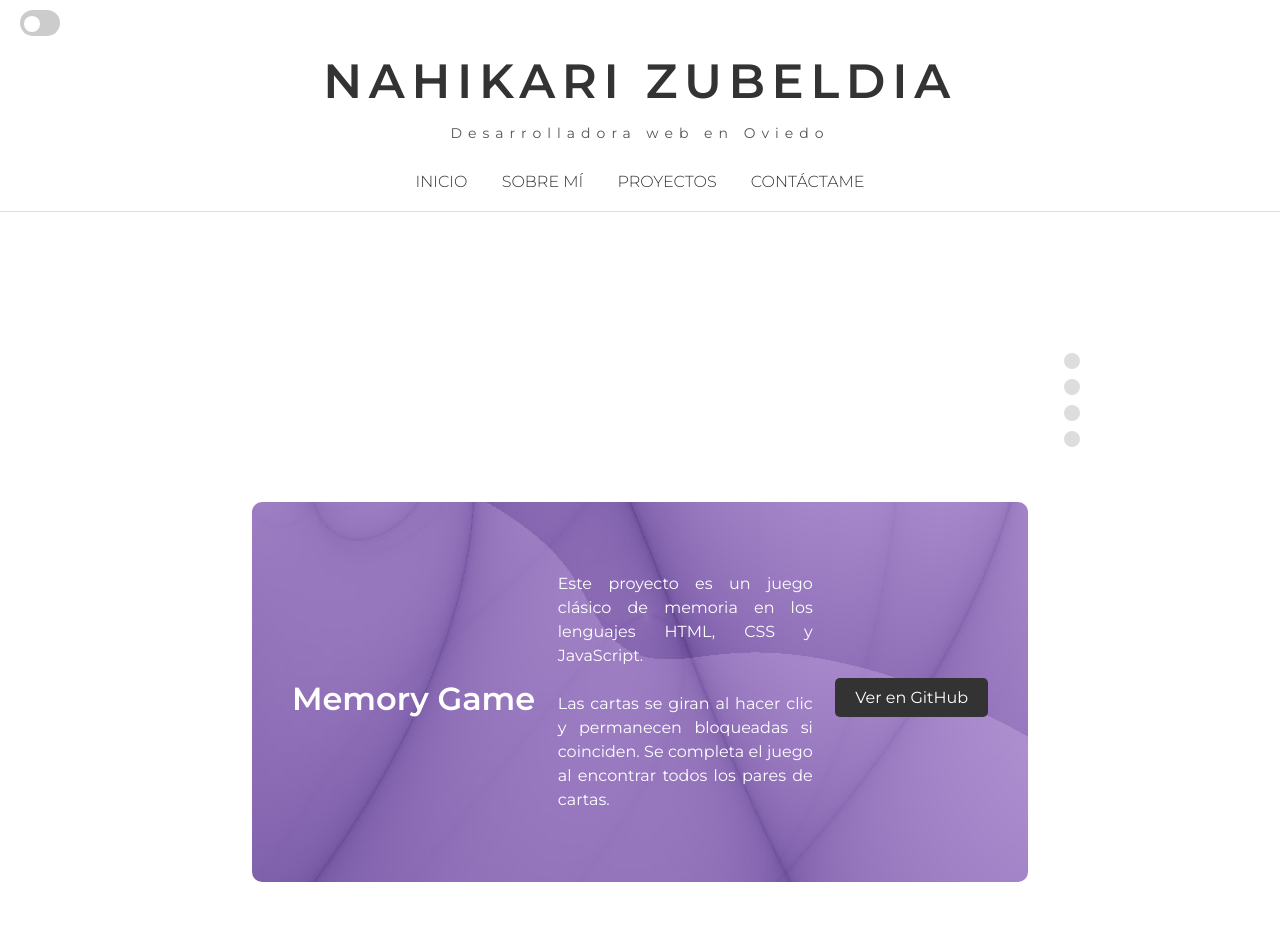
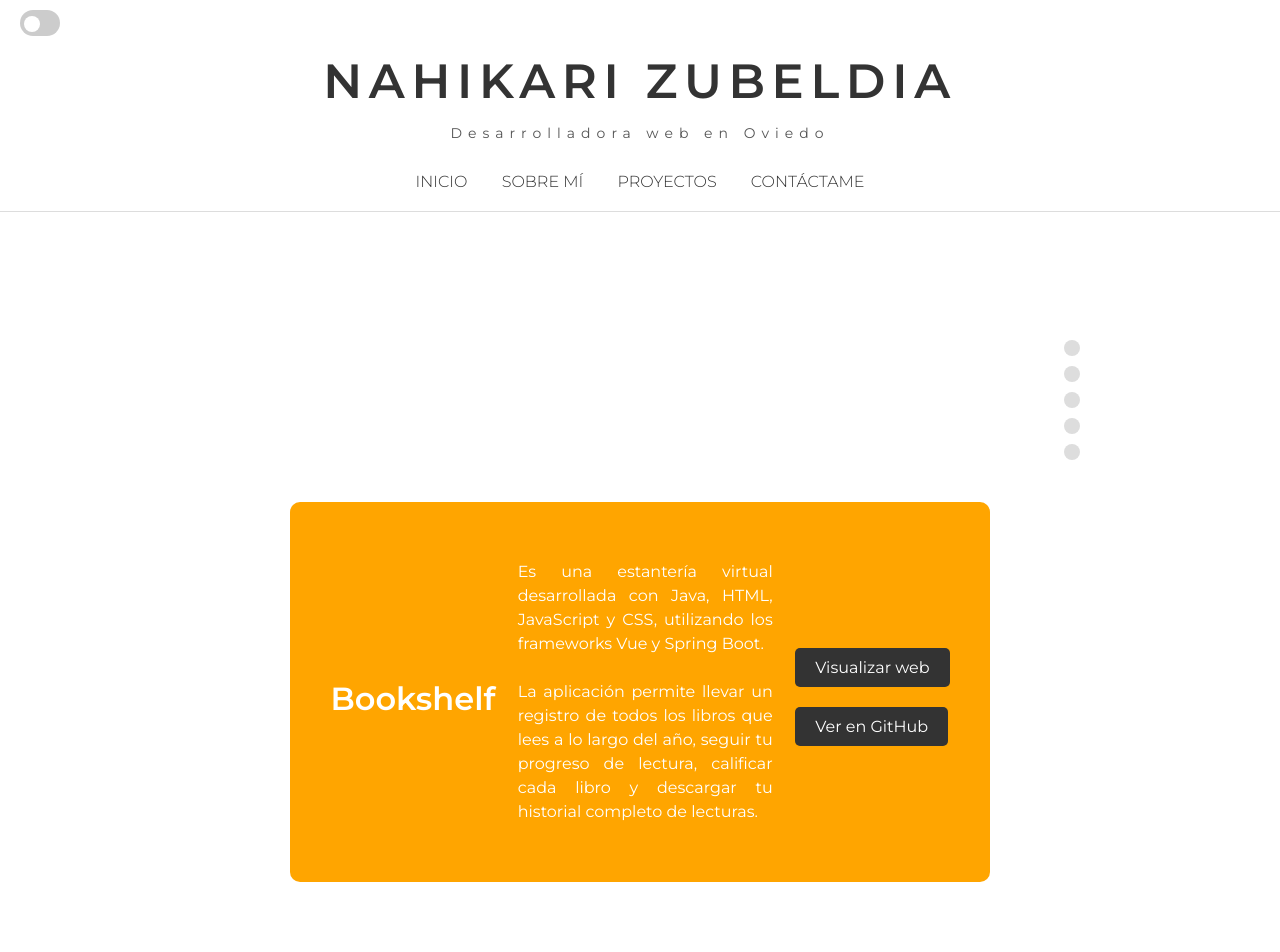
Before and after one commit to nahidev/portfolio, a plain HTML site: page proyectos.html in a window 1280 px wide. Shown: the top 952 px of the page. Drawn offline with Linux system fonts and the light colour scheme.

Commit message:
Update 2025

```diff
--- a/assets/css/styles.css
+++ b/assets/css/styles.css
@@ -1,9 +1,8 @@
-body {
+html, body {
     font-family: 'Montserrat', sans-serif;
     margin: 0;
     padding: 0;
     color: #333;
-    background-color: #fff;
 }
 main {
     max-width: 900px;
@@ -127,6 +126,10 @@ main {
     align-items: center;
     padding: 20px;
 }
+.project-item:last-child {
+    grid-column: span 2;
+    justify-self: center;
+}
 .project-item {
     position: relative;
     overflow: hidden;
@@ -174,6 +177,9 @@ main {
 }
 .scroll-indicator .dot:hover {
     background-color: #555;
+}
+.project-content.bookshelf{
+    background-image: url('../imgs/Bookshelf-background.jpg');
 }
 .project-content.memory-game {
     background-image: url('../imgs/Memory-background.webp');
@@ -286,6 +292,12 @@ main {
     text-decoration: none;
     border-radius: 5px;
     transition: background-color 0.3s ease;
+}
+.project-view{
+    display: flex;
+    flex-direction: column; /* esto apila los elementos verticalmente */
+    gap: 10px; /* espacio entre los enlaces, opcional */
+    align-items: flex-start; /* alinea a la izquierda */
 }
 footer {
     padding: 20px 0;
--- a/proyectos.html
+++ b/proyectos.html
@@ -38,16 +38,32 @@
         <span data-section="2" class="dot"></span>
         <span data-section="3" class="dot"></span>
         <span data-section="4" class="dot"></span>
+        <span data-section="5" class="dot"></span>
     </div>
     <main>
         <section id="projects" class="projects-section">
+            <section class="project-section" id="bookshelf">
+                <div class="project-content bookshelf">
+                    <h1>Bookshelf</h1>
+                    <div class="square-container">
+                        <p>Es una estantería virtual desarrollada con Java, HTML, JavaScript y CSS, utilizando los frameworks Vue y Spring Boot. <br><br> La aplicación permite llevar un registro de todos los libros que lees a lo largo del año, seguir tu progreso de lectura, calificar cada libro y descargar tu historial completo de lecturas.</p>
+                    </div>
+                    <div class="project-view">
+                        <a href="assets/imgs/Bookshelf-view.PNG" target="_blank" class="project-link">Visualizar web</a>
+                        <a href="https://github.com/nahidev/bookshelf" target="_blank" class="project-link">Ver en GitHub</a>
+                    </div>
+                </div>
+            </section>
             <section class="project-section" id="memory-game">
                 <div class="project-content memory-game">
                     <h1>Memory Game</h1>
                     <div class="square-container">
                         <p>Este proyecto es un juego clásico de memoria en los lenguajes HTML, CSS y JavaScript.<br><br> Las cartas se giran al hacer clic y permanecen bloqueadas si coinciden. Se completa el juego al encontrar todos los pares de cartas.</p>
                     </div>
+                    <div class="project-view">
+                        <a href="assets/imgs/Memory-view.PNG" target="_blank" class="project-link">Visualizar web</a>
                         <a href="https://github.com/nahidev/memory-game" target="_blank" class="project-link">Ver en GitHub</a>
+                    </div>
                 </div>
             </section>
             <section class="project-section" id="weather-watch">
@@ -56,7 +72,10 @@
                     <div class="square-container">
                         <p>Es una aplicacion en los lenguajes PHP, HTML y CSS.<br><br> Proporciona información metereológica en tiempo real para cualquier ubicación. Utiliza la API de OpenWeather para obtener los datos.</p>
                     </div>
-                    <a href="https://github.com/nahidev/weather-watch" target="_blank" class="project-link">Ver en GitHub</a>
+                    <div class="project-view">
+                        <a href="assets/imgs/Weather-view.PNG" target="_blank" class="project-link">Visualizar web</a>
+                        <a href="https://github.com/nahidev/weather-watch" target="_blank" class="project-link">Ver en GitHub</a>
+                    </div>
                 </div>
             </section>
             <section class="project-section" id="snake-game">
@@ -65,7 +84,10 @@
                     <div class="square-container">
                         <p>Este proyecto es un juego clásico de Snake en el lenguaje Java.<br><br> Incrementa la velocidad a medida que aumentan las manzanas atrapadas, con manzanas doradas ocasionales y niveles de dificultad.</p>
                     </div>
-                    <a href="https://github.com/nahidev/snake-game" target="_blank" class="project-link">Ver en GitHub</a>
+                    <div class="project-view">
+                        <a href="assets/imgs/Snake-view.PNG" target="_blank" class="project-link">Visualizar app</a>
+                        <a href="https://github.com/nahidev/snake-game" target="_blank" class="project-link">Ver en GitHub</a>
+                    </div>
                 </div>
             </section>
             <section class="project-section" id="quiz">
@@ -74,7 +96,10 @@
                     <div class="square-container">
                         <p>Este proyecto es un cuestionario desarrollado utilizando los lenguajes HTML, CSS y JavaScript. <br><br>Ofrece la posibilidad de elegir preguntas de geografía o ciencia, con cuatro respuestas posibles. Al seleccionar una respuesta, el sistema indica si la respuesta es correcta o incorrecta. Al final, muestra la puntuación. Permite reiniciar el cuestionario randomizando las preguntas.</p>
                     </div>
-                    <a href="https://github.com/nahidev/geography-quiz" target="_blank" class="project-link">Ver en GitHub</a>
+                    <div class="project-view">
+                        <a href="assets/imgs/Quiz-view.PNG" target="_blank" class="project-link">Visualizar web</a>
+                        <a href="https://github.com/nahidev/geography-quiz" target="_blank" class="project-link">Ver en GitHub</a>
+                    </div>
                 </div>
             </section>
         </section>
```
Also changed, not shown: index.html (+7 -0 lines), assets/imgs/Bookshelf-background.jpg (added), assets/imgs/Bookshelf-view.PNG (added), assets/imgs/Bookshelf.png (added), assets/imgs/Memory-view.PNG (added), assets/imgs/Quiz-view.PNG (added), assets/imgs/Snake-view.PNG (added), assets/imgs/Weather-view.PNG (added).
